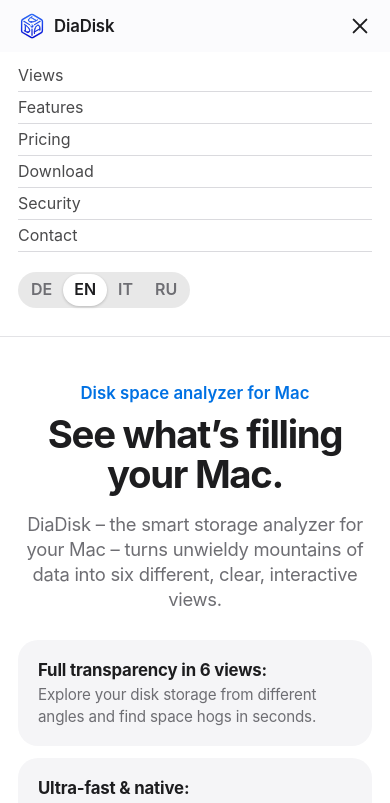
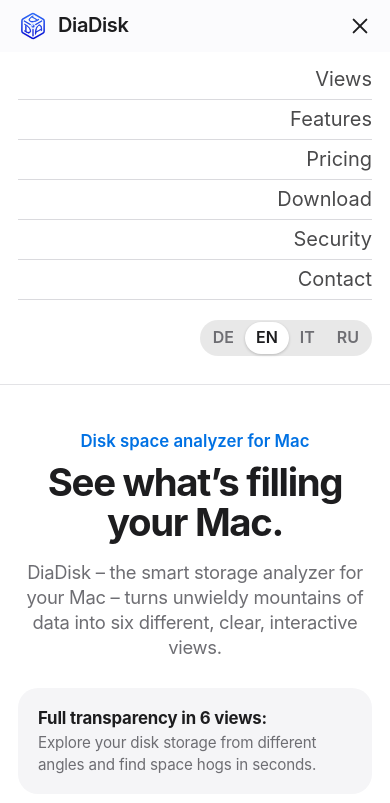
Before and after one commit to miodesdev/diadisk.de, a plain HTML site: page index.html in a window 390 px wide. Both pictures are taken after a click on the button "Menu". Shown: the top 803 px of the page. Drawn offline with Linux system fonts and the light colour scheme; no server answers.

Commit message:
Update style.css

```diff
--- a/style.css
+++ b/style.css
@@ -144,6 +144,8 @@ main.wrap { padding-top:60px; max-width:640px; }
 }
 @media (max-width:860px) {
   .top .wrap { flex-wrap:wrap; padding:4px 18px; gap:0; }
+  .brand { gap:10px; font-size:20px; letter-spacing:-.02em; }
+  .brand img { width:30px; height:30px; }
   .top.open { max-height:100vh; max-height:100dvh; overflow-y:auto; }
   .js .burger { display:flex; flex-direction:column; justify-content:center; align-items:center; gap:6px; width:44px; height:44px; margin-right:-10px; padding:0; border:0; background:transparent; color:var(--text); cursor:pointer; }
   .burger i { display:block; width:20px; height:2px; background:currentColor; border-radius:2px; transition:transform .25s, opacity .25s; }
@@ -154,9 +156,9 @@ main.wrap { padding-top:60px; max-width:640px; }
   .js .top.open .menu { display:block; }
   html:not(.js) nav.main { order:3; flex:0 0 100%; overflow-x:auto; gap:0 22px; margin:0 -18px; padding:0 18px; scrollbar-width:none; }
   html:not(.js) nav.main a { font-size:.85rem; padding:11px 0; }
-  .js nav.main { display:block; }
-  .js nav.main a { display:flex; align-items:center; min-height:32px; padding:0; font-size:16px; opacity:.8; border-bottom:1px solid var(--line); }
-  .js .menu .lang { width:fit-content; margin:20px 0 0; }
+  .js nav.main { display:block; text-align:right; }
+  .js nav.main a { display:flex; align-items:center; justify-content:flex-end; min-height:40px; padding:0; font-size:20px; opacity:.8; border-bottom:1px solid var(--line); }
+  .js .menu .lang { width:fit-content; margin:20px 0 0 auto; }
   .js .lang button { min-height:32px; font-size:16px; }
   html { scroll-padding-top:64px; }
 }
```
